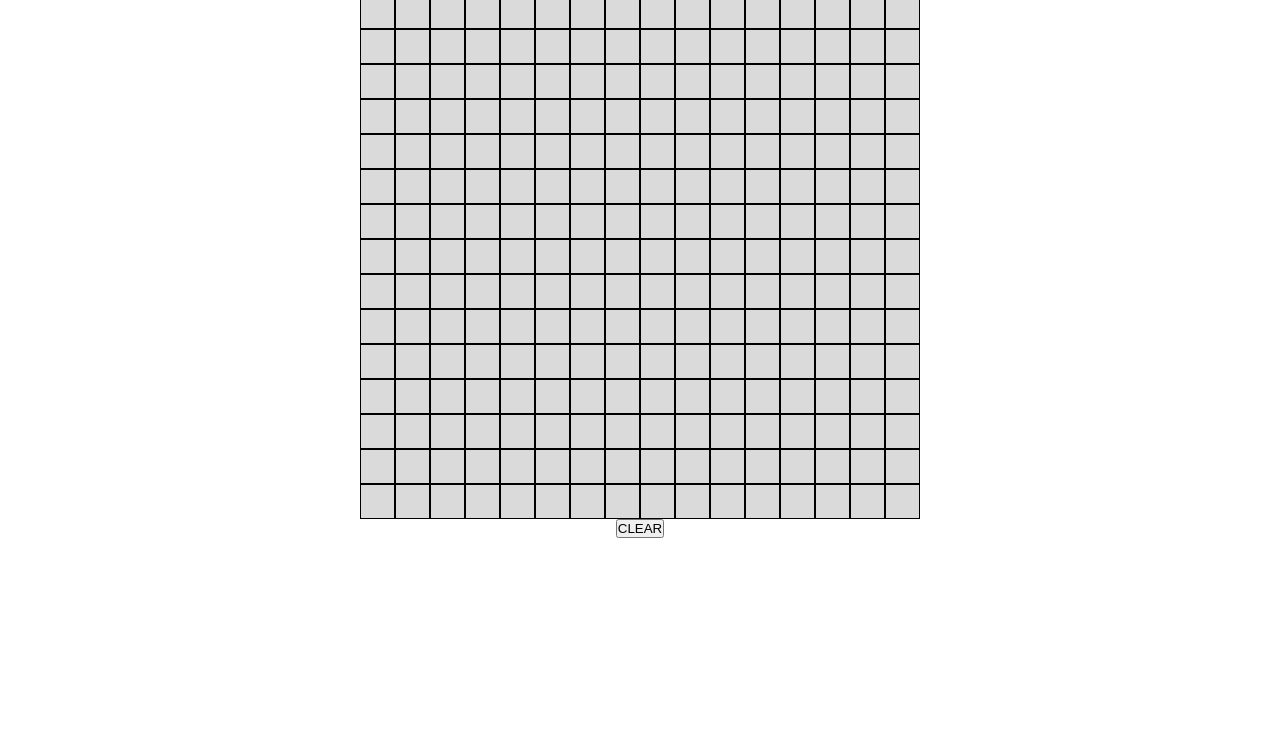
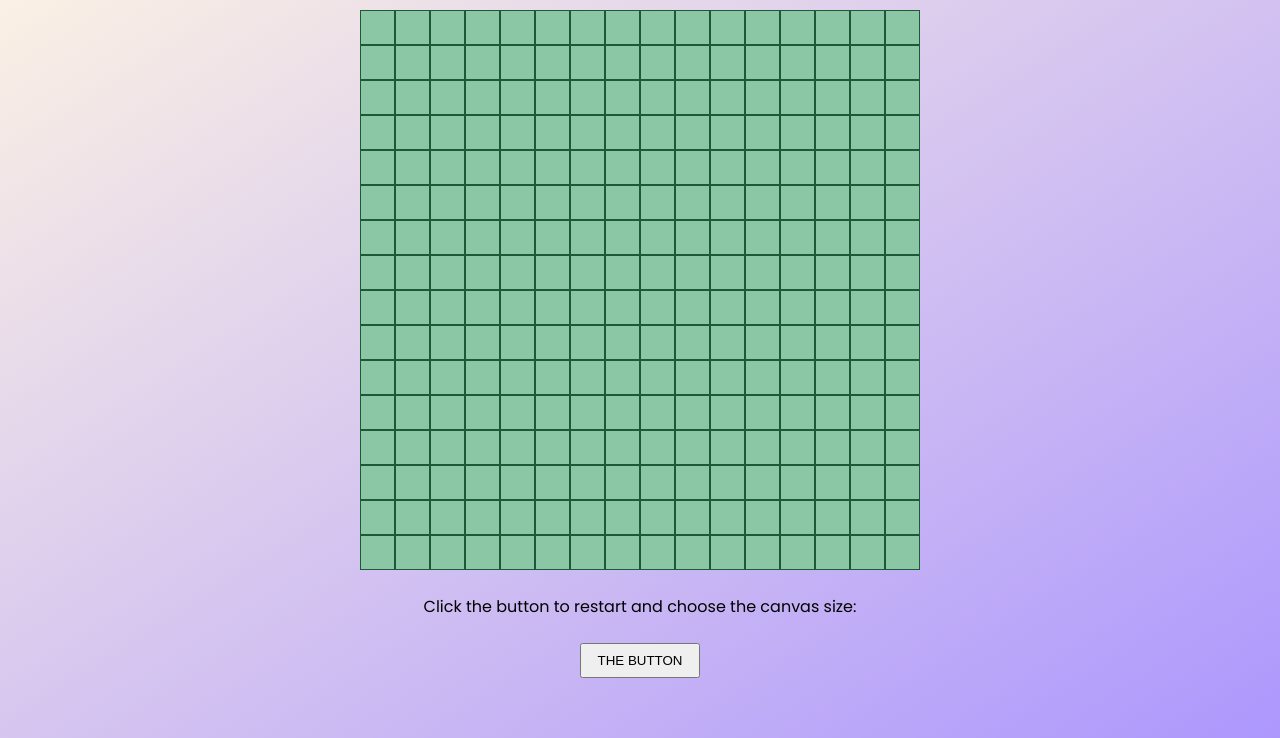
Before and after one commit to PettLe/etch-a-sketch, a plain HTML site: page index.html in a window 1280 px wide. Shown: the part 78-816 px from the top of the page. Drawn offline with Linux system fonts and the light colour scheme.

Commit message:
reset button is the last major problem

```diff
--- a/app.js
+++ b/app.js
@@ -1,35 +1,41 @@
 /*Maybe first create few helpful global variables. Can make them local later*/
 const grid = document.querySelector("#grid-container");
 const box = document.createElement("div");
+let size = 16;
+const button = document.querySelector(".clear");
 
-
-/* First we need to create a grid. Use loops to iterate through it. First one for
-a single row and number of boxes, second one for the number of rows.
-Probably need to use querySelectors, createElement and appendChild*/
-
-for (i= 0; i<16; i++) {
+/* Creating the canvas grid by iterating. Then adding eventListener for the
+mouse movement.*/
+function canvas() {
+for (i = 0; i < size; i++) {
     const row = document.createElement("div");
     row.classList.add("row");
     grid.appendChild(row);
-    for (j= 0; j<16; j++) {
+    for (j = 0; j < size; j++) {
     const box = document.createElement("div");
     box.classList.add("box");
     row.appendChild(box);
     box.addEventListener("mouseover", function(e) {
-        e.target.style.background = 'blue';
+        e.target.style.background = 'black';
+        e.target.style.opacity = "1";
     })
 }
 }
-/*Using eventListener (hover?) make the boxes change color. Or maybe create
-a CSS class :hover and call that with the use of a eventListener?
-It's probably possible. Maybe easier.*/
-box.addEventListener("mouseover", function(e) {
-    e.target.style.background = 'blue';
-})
-
+}
 /*Need a CLEAR button. Probably similiar to the one I used in the RPS-UI.
 Also when clicked, prompt should pop up asking for the size of the new canvas.
 That number should link to the first phase.
 Sliders probably acceptable and nifty solution too.*/
 
-/*Call the function immediately when the page loads?*/
+button.addEventListener("click", function() {
+    let newSize = parseInt(prompt("New size?"));
+    if (newSize > 1 && newSize < 101) {
+        size = newSize;
+        canvas();
+    } else {
+        alert("Please use a number between 2 and 100");
+    }
+    console.log(size);
+})
+
+canvas();
--- a/index.html
+++ b/index.html
@@ -4,6 +4,9 @@
     <meta charset="UTF-8">
     <meta http-equiv="X-UA-Compatible" content="IE=edge">
     <meta name="viewport" content="width=device-width, initial-scale=1.0">
+    <link rel="preconnect" href="https://fonts.googleapis.com">
+<link rel="preconnect" href="https://fonts.gstatic.com" crossorigin>
+<link href="https://fonts.googleapis.com/css2?family=Poppins:wght@400;500&display=swap" rel="stylesheet">
     <link rel="stylesheet" href="style.css">
     <title>Etch-aSketch!</title>
 </head>
@@ -11,7 +14,8 @@
     <main>
         <h1 class="title">Draw something!</h1>
         <div id="grid-container"></div>
-        <button class="clear">CLEAR</button>
+        <p>Click the button to restart and choose the canvas size:</p>
+        <button class="clear">THE BUTTON</button>
     </main>
     <script src="app.js"></script>
 </body>
--- a/style.css
+++ b/style.css
@@ -3,19 +3,26 @@
   padding: 0;
   box-sizing: border-box;
 }
-
+body {
+  height: 100vh;
+  background: linear-gradient(
+    to top left,
+    rgba(138, 107, 252, 0.7),
+    rgba(255, 205, 112, 0.2)
+  );
+}
 main {
+  font-family: Poppins, sans-serif;
   display: flex;
   flex-direction: column;
   align-items: center;
   justify-content: center;
+  gap: 3vh;
+  margin: 2vh;
 }
 
 #grid-container {
   display: flex;
-  /*flex-wrap: wrap;*/
-  /*justify-content: center;
-  align-items: center;*/
   width: 70vh;
   height: 70vh;
   background-color: mediumseagreen;
@@ -26,15 +33,15 @@ main {
   width: 100%;
   flex-direction: column;
   justify-content: center;
-  /*align-items: center;*/
 }
 .box {
-  /*  height: 100%;*/
-  /*width: 100%;*/
   flex-grow: 1;
   background-color: #dadada;
-  /*background-color: red;*/
+  opacity: 0.5;
+
   border: 1px solid #000000;
-  /*height: 10%;
-  width: 10%;*/
 }
+
+.clear {
+  padding: 1vh 2vh 1vh 2vh;
+}
```
